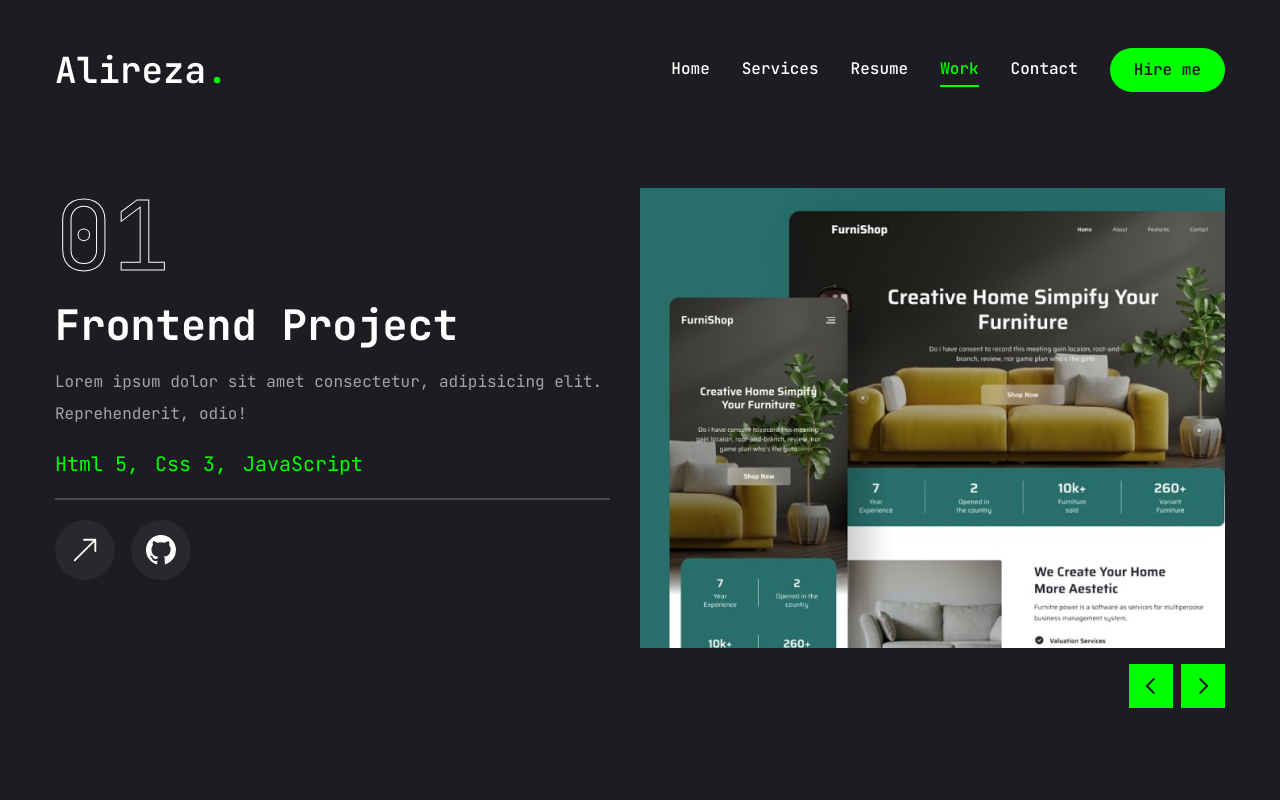
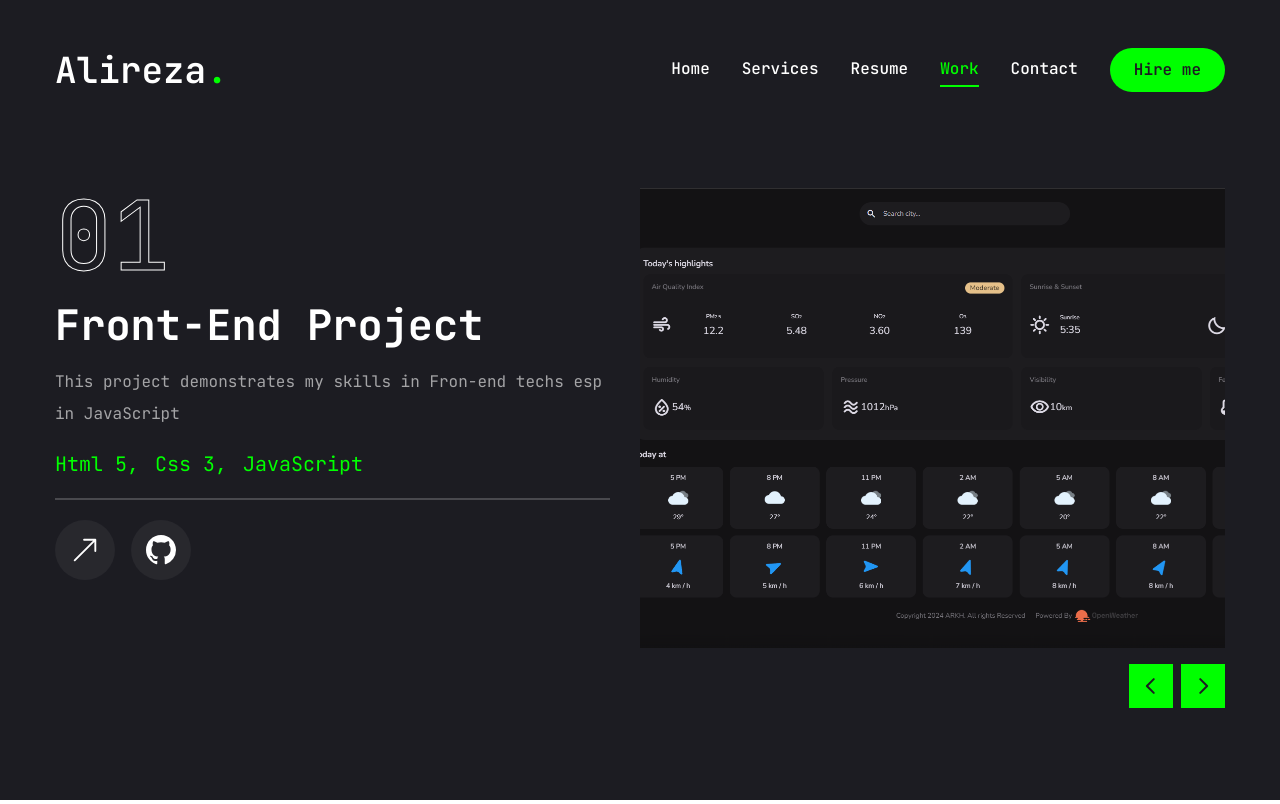
Before and after one commit to arkh99/arkh-portfolio, a Next.js app: page /work in a window 1280 px wide. Built offline with nearby package versions, Linux system fonts and the light colour scheme.

Commit message:
update work imgs

```diff
--- a/app/work/page.jsx
+++ b/app/work/page.jsx
@@ -16,24 +16,24 @@ import WorkSlidersBtns from "@/components/WorkSlidersBtns";
 const projects = [
   {
     num: "01",
-    category: "frontend",
-    title: "project 1",
+    category: "Front-end",
+    title: "weatherio",
     description:
-      "Lorem ipsum dolor sit amet consectetur, adipisicing elit. Reprehenderit, odio!",
+      "This project demonstrates my skills in Fron-end techs esp in JavaScript",
     stack: [{ name: "Html 5" }, { name: "Css 3" }, { name: "JavaScript" }],
     image: "/assets/work/thumb1.png",
-    live: "",
+    live: "https://arkh99.github.io/weatherio/#/current-location, This website works with OpenWeather API in order to display real time weather",
     github: "https://github.com/arkh99",
   },
   {
     num: "02",
-    category: "frontend",
-    title: "project 2",
+    category: "Front-end",
+    title: "Bankist",
     description:
-      "Lorem ipsum dolor sit amet consectetur, adipisicing elit. Reprehenderit, odio!",
+      "Bankist Frontend Project Overview Bankist is a minimalist banking web application that allows users to manage their accounts efficiently",
     stack: [{ name: "Html 5" }, { name: "Css 3" }, { name: "JavaScript" }],
     image: "/assets/work/thumb2.png",
-    live: "",
+    live: "https://arkh99.github.io/Bankist-project/",
     github: "https://github.com/arkh99",
   },
   {
```
Also changed, not shown: public/assets/work/thumb1.png, public/assets/work/thumb2.png.
